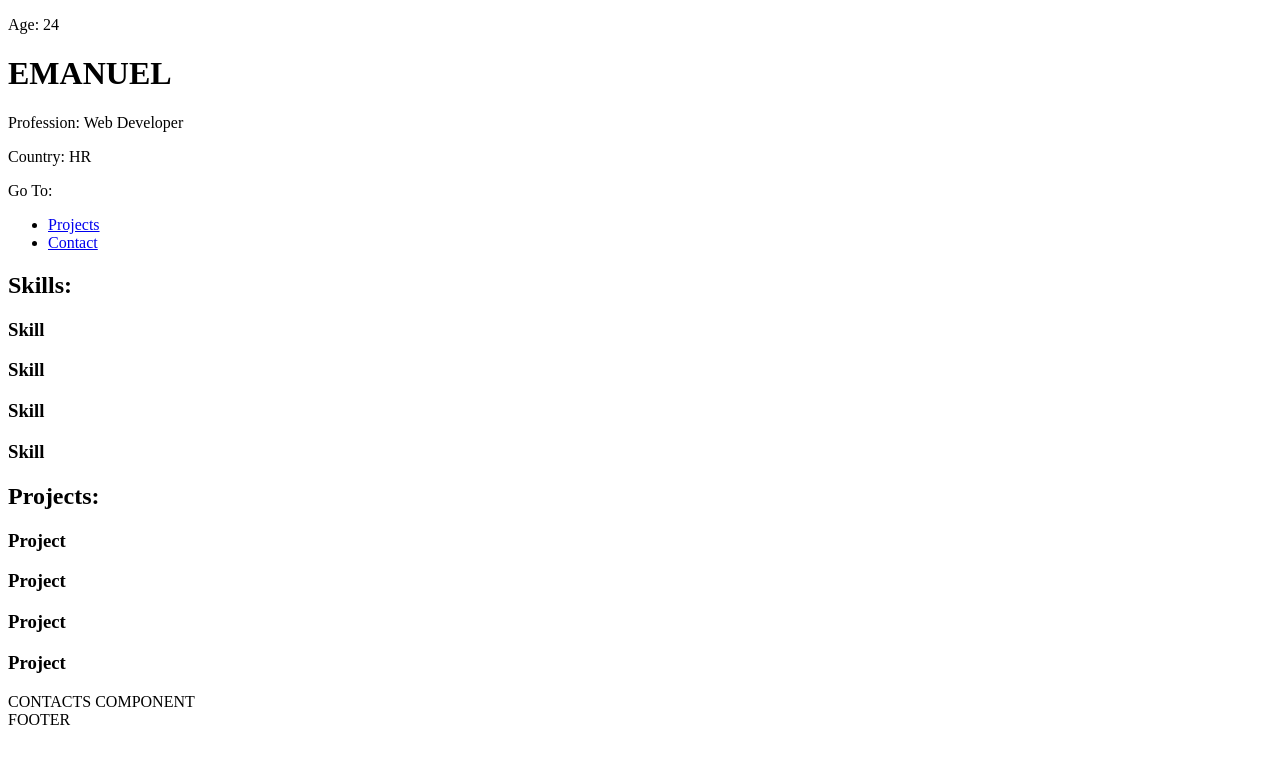
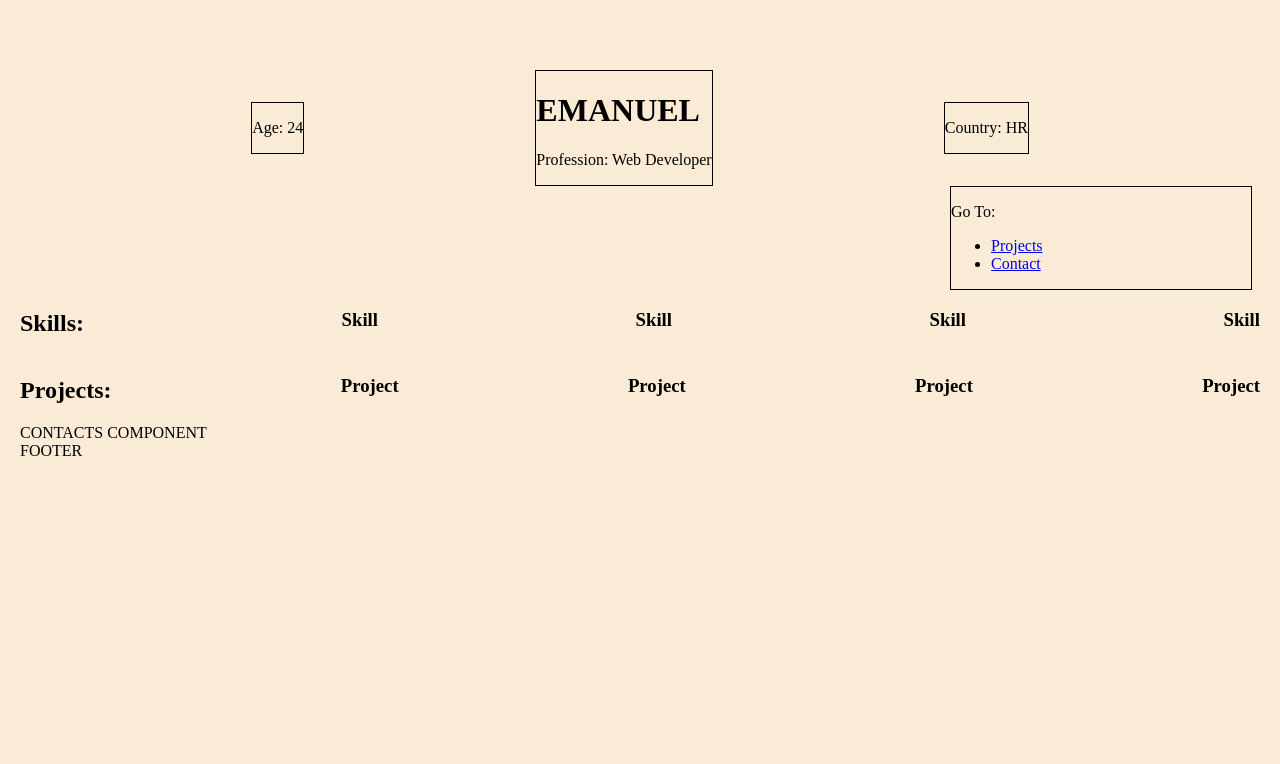
Before and after one commit to emanuelmisic/Portfolio, a JavaScript app: page / in a window 1280 px wide. Shown: the top 764 px of the page. Built offline with nearby package versions, Linux system fonts and the light colour scheme; the HTML template or start-up script is replaced by a standard one.

Commit message:
Add basic style

```diff
--- a/src/index.css
+++ b/src/index.css
@@ -0,0 +1,76 @@
+body {
+    margin: 0;
+    padding: 20px;
+    background-color: antiquewhite;
+}
+
+.App-header {
+    margin-top: 50px;
+    display: flex;
+    align-items: center;
+    justify-content: space-evenly;
+}
+
+/* .left {
+    margin-top: 50px;
+    margin-left: 50px;
+}
+
+.center {
+    margin: 10px auto;
+}
+
+.right {
+    padding-right: 50px;
+} */
+
+.navbar {
+    margin-left: calc(100vw - 350px);
+    width: 300px;
+}
+
+/* ==SKILLS COMPONENT== */
+
+.skills {
+    display: flex;
+    justify-content: space-between;
+}
+
+.skills div {
+    width: 100px;
+    height: 100px;
+    border: 5px solid white;
+    border-radius: 30px;
+}
+
+/* .skills img {
+    width: 100%;
+} */
+
+/* ==PROJECTS COMPONENT== */
+
+.projects {
+    display: flex;
+    justify-content: space-between;
+}
+
+.project {
+    width: 300px;
+    height: 350px;
+    border: 5px solid yellow;
+    border-radius: 20px;
+}
+
+.project p {
+    font-weight: bold;
+}
+
+/* TEMP */
+
+.left, .right, .center {
+    border: 1px solid black;
+}
+
+.navbar {
+    border: 1px solid black;
+}
```
